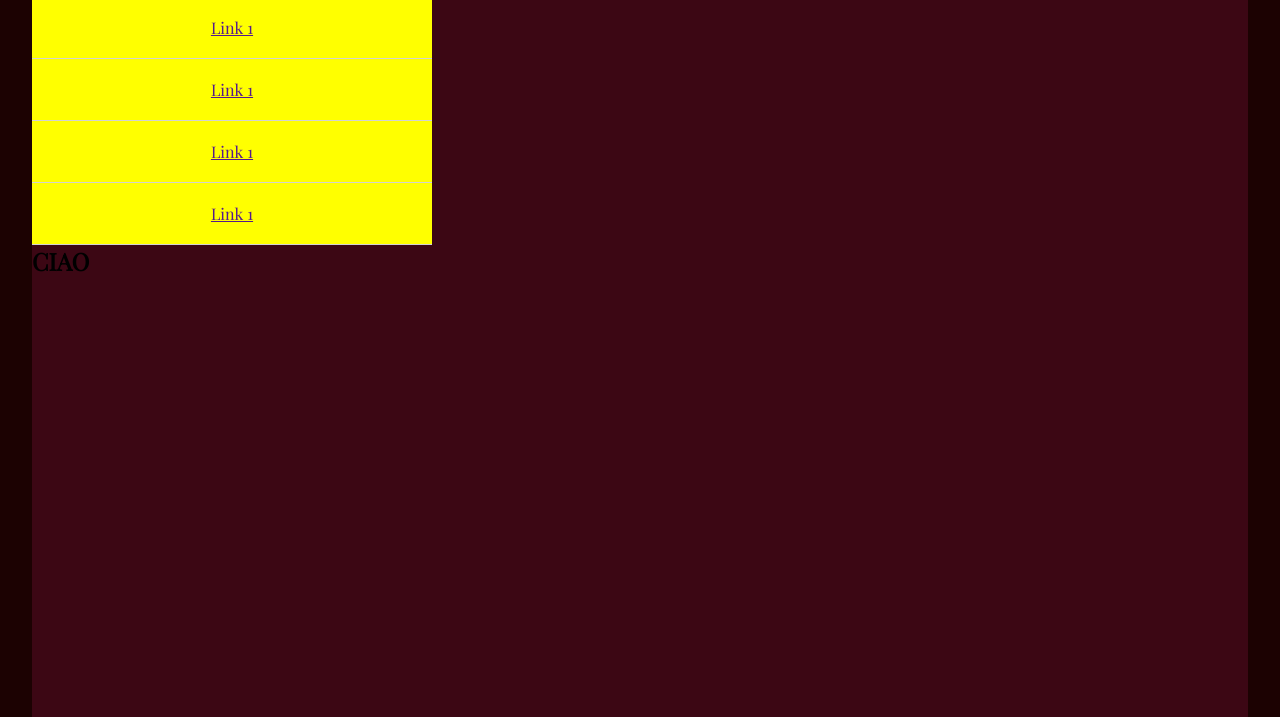
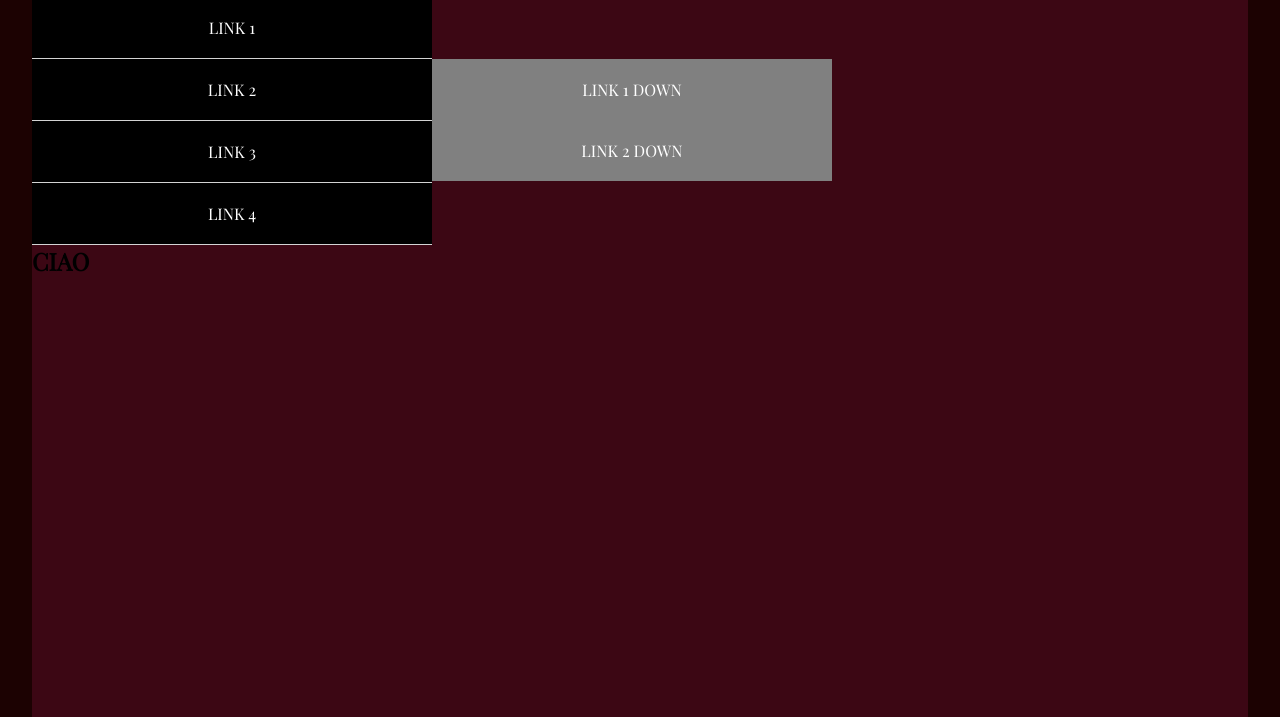
Before and after one commit to MantovaniWebDeveloper/jquery-dropdown, a plain HTML site: page index.html in a window 1280 px wide. Shown: the part 83-800 px from the top of the page. Drawn offline with nearby package versions, Linux system fonts and the light colour scheme.

Commit message:
creato in html css drop menu

```diff
--- a/css/style.css
+++ b/css/style.css
@@ -33,16 +33,34 @@ header div {
 nav {
   display: flex;
   flex-direction: column;
-  background-color: yellow;
+  background-color: #000;
   width:400px;
   text-align: center;
 }
 .elemento {
+ position: relative;
  border-bottom: 1px solid lightgrey;
  padding: 20px;
 }
-.elemento > a {
- color: fff;
+.elemento  a {
+  color: #fff;
+  text-decoration: none;
+  text-transform: uppercase;
+}
+.elemento  a:hover {
+  color: #f3c600;
+}
+.dropDownMenu {
+  position: absolute;
+  top:0;
+  left: 400px;
+  background-color: grey;
+  width: 400px;
+  height: auto;
+}
+.dropDownMenu .dropDownItem {
+  padding: 20px;
+
 }
 .wrap-center img {
   max-width: 100%;
@@ -55,7 +73,6 @@ nav {
   color: #fff;
   width: 100%;
   justify-content: center;
-
 }
 .contact span {
  margin-right: 10px;
--- a/index.html
+++ b/index.html
@@ -27,9 +27,19 @@
       </header>
       <nav>
         <div class="elemento"><a href="">Link 1</a></div>
-        <div class="elemento"><a href="">Link 1</a></div>
-        <div class="elemento"><a href="">Link 1</a></div>
-        <div class="elemento"><a href="">Link 1</a></div>
+        <div class="elemento">
+          <a href="">Link 2</a>
+          <div class="dropDownMenu">
+            <div class="dropDownItem">
+              <a href="">Link 1 down</a>
+            </div>
+            <div class="dropDownItem">
+              <a href="">Link 2 down</a>
+            </div>
+          </div>
+        </div>
+        <div class="elemento"><a href="">Link 3</a></div>
+        <div class="elemento"><a href="">Link 4</a></div>
       </nav>
       <h2>CIAO</h2>
     </div>
```
